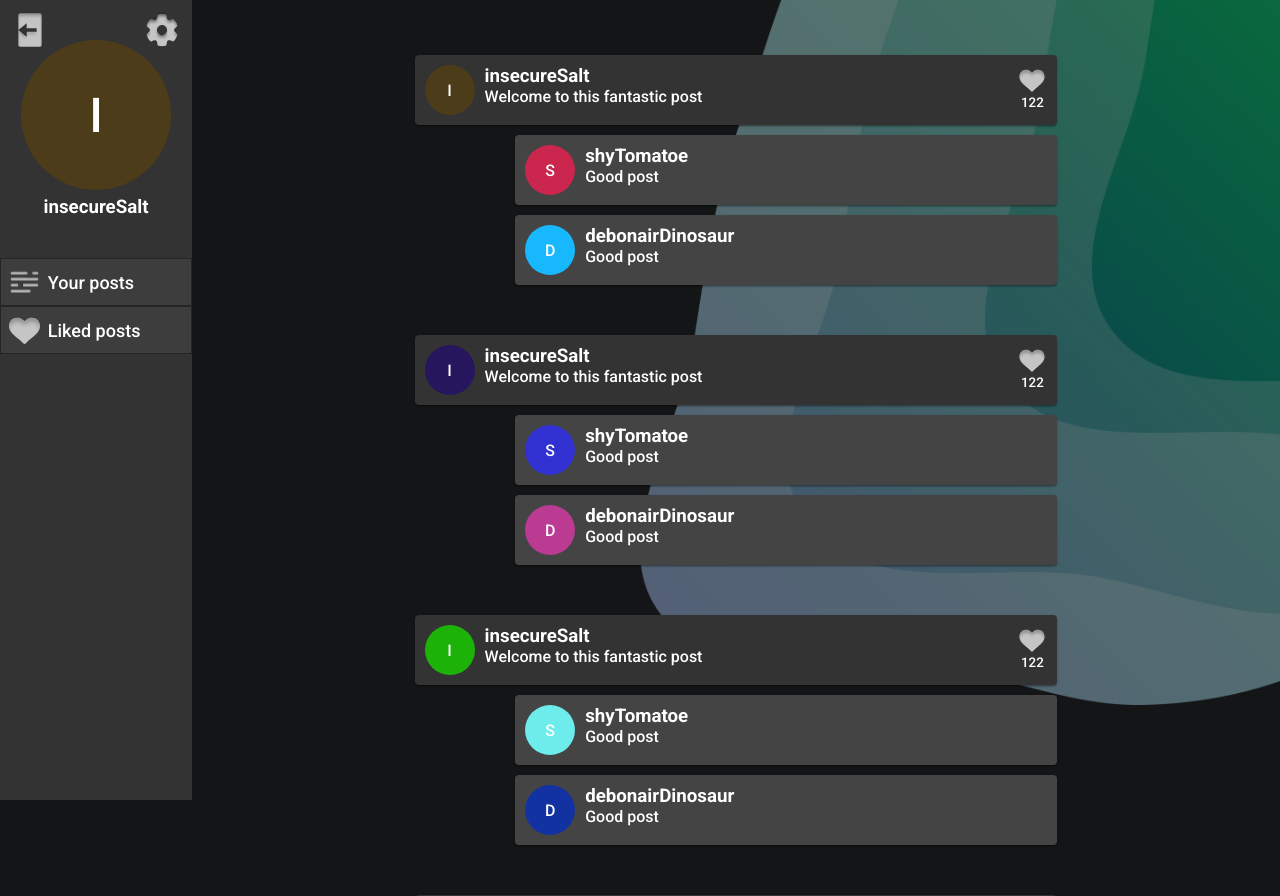
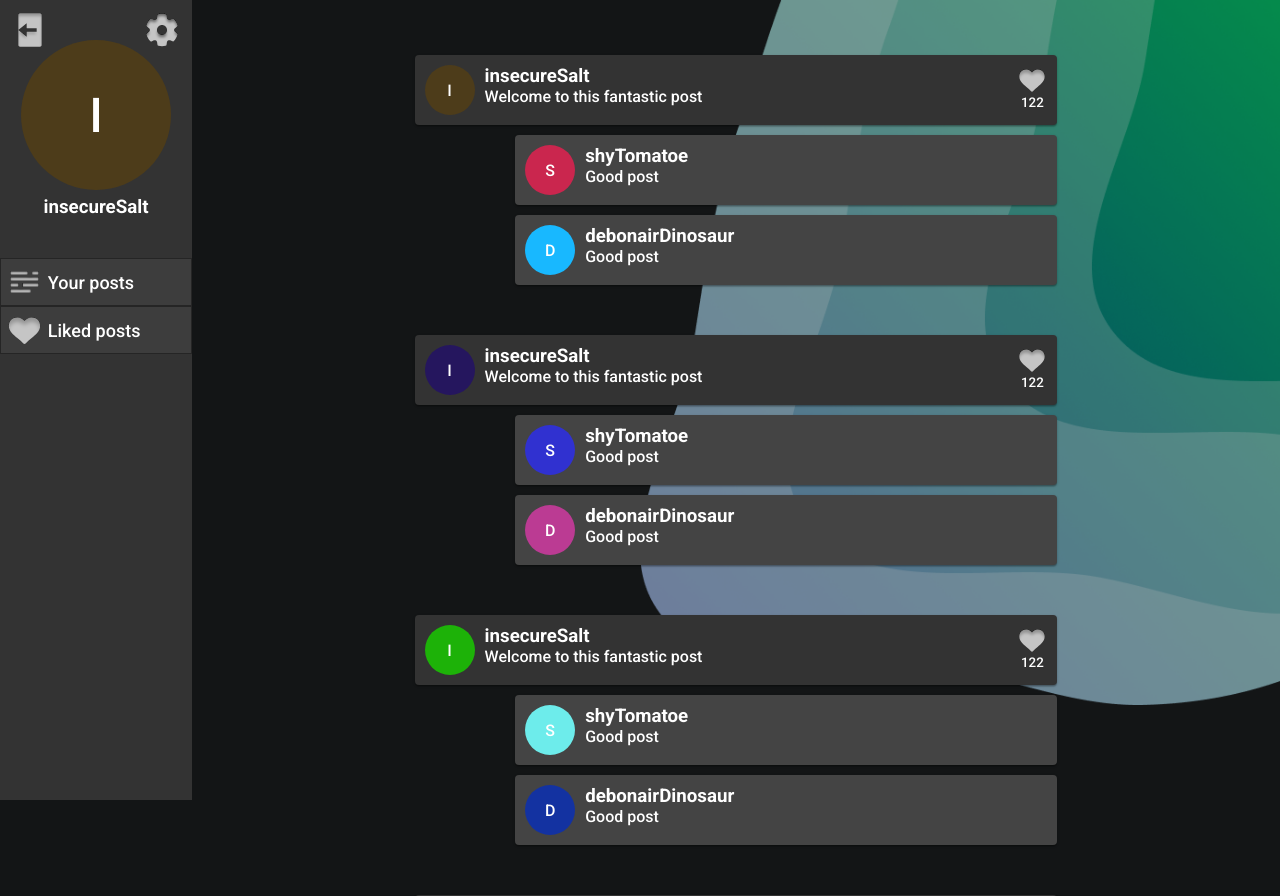
Before and after one commit to semvis123/Project-Webtechnologie, a Flask app: page /me in a window 1280 px wide. Shown: the top 896 px of the page. Run offline with Flask 2, Linux system fonts and the light colour scheme.

Commit message:
increased opacity of the background

```diff
--- a/static/css/posts.css
+++ b/static/css/posts.css
@@ -159,5 +159,5 @@ body {
     width: min(90vh, 50%);
     z-index: -10;
     max-width: 700px;
-    opacity: 0.5;
+    opacity: 0.7;
 }
```
